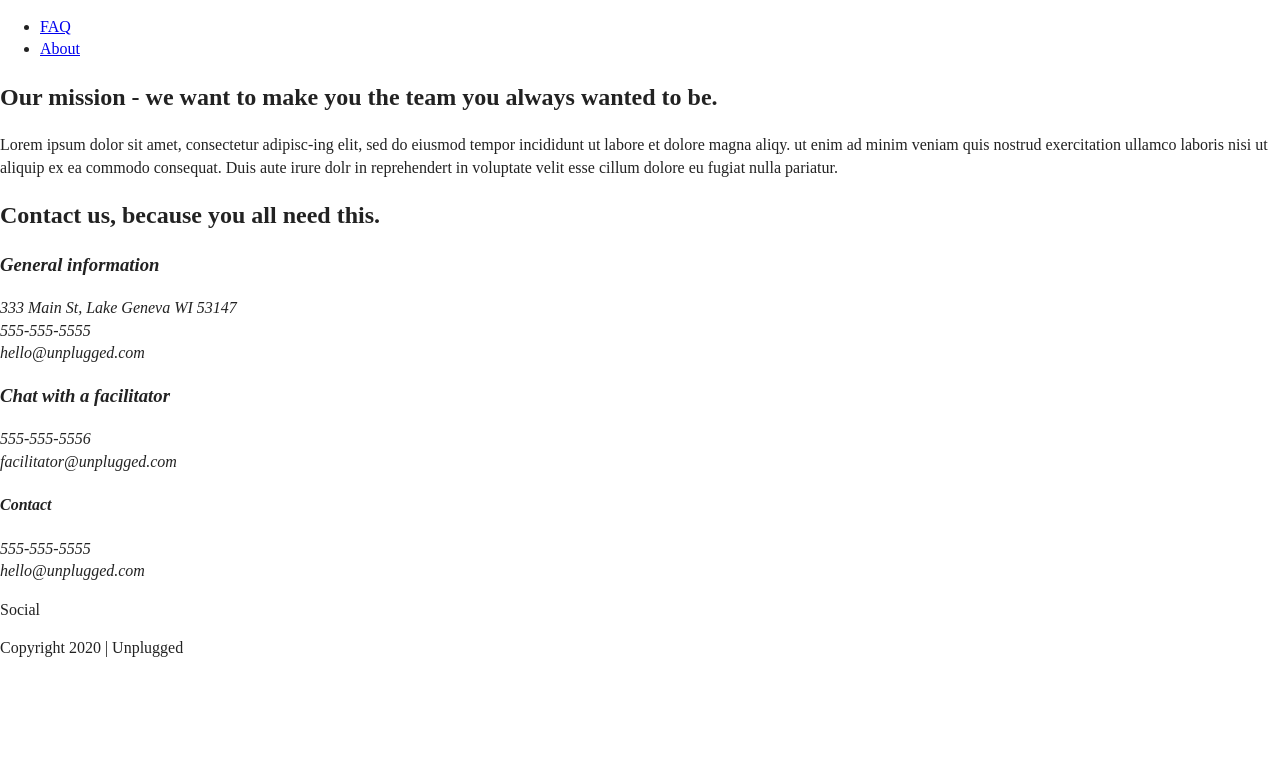
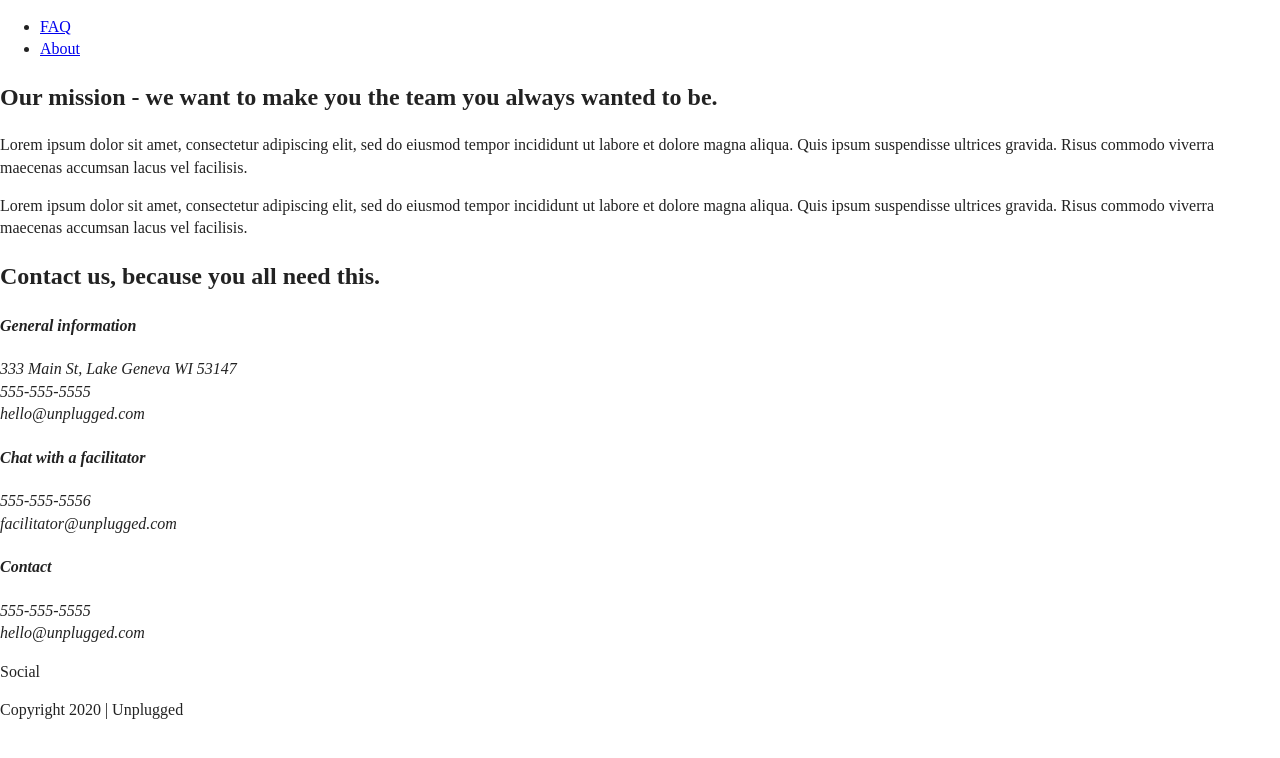
Before and after one commit to MelanieJA/unplugged, a website: page about/index.html in a window 1280 px wide. Drawn offline with Linux system fonts and the light colour scheme.

Commit message:
Amended about html

```diff
--- a/about/index.html
+++ b/about/index.html
@@ -45,9 +45,14 @@
 
     <section class="mission">
       <div class="content-wrapper">
-        <h2 class="heading"> Our mission - we want to make you the team you always wanted to be.</h2>
+        <h2> Our mission - we want to make you the team you always wanted to be.</h2>
         <div class="mission-content">
-          <p>Lorem ipsum dolor sit amet, consectetur adipisc-ing elit, sed do eiusmod tempor incididunt ut labore et dolore magna aliqy.  ut enim ad minim veniam quis nostrud exercitation ullamco laboris nisi ut aliquip ex ea commodo consequat. Duis aute irure dolr in reprehendert in voluptate velit esse cillum dolore eu fugiat nulla pariatur.</p>
+          <p>Lorem ipsum dolor sit amet, consectetur adipiscing elit, sed do eiusmod tempor incididunt ut labore et
+            dolore magna aliqua. Quis ipsum suspendisse ultrices gravida. Risus commodo viverra maecenas accumsan lacus
+            vel facilisis.</p>
+          <p>Lorem ipsum dolor sit amet, consectetur adipiscing elit, sed do eiusmod tempor incididunt ut labore et
+            dolore magna aliqua. Quis ipsum suspendisse ultrices gravida. Risus commodo viverra maecenas accumsan lacus
+            vel facilisis. </p>
         </div>
       </div>
     </section>
@@ -58,21 +63,21 @@
     </section>
     <section class="contact-section">
       <div class="content-wrapper">
-        <h2 class="contact-heading">Contact us, because you all need this.</h2>
-        <address>
-          <div class="general-info">
-            <h3>General information</h3>
+        <h2 >Contact us, because you all need this.</h2>
+        <address class="contact-content">
+          <div>
+            <h4>General information</h4>
             <p> 333 Main St, Lake Geneva WI 53147<br>
               555-555-5555<br>
               hello@unplugged.com
             </p>
           </div>
-          <div class="chat">
-            <h3>Chat with a facilitator</h3>
+          <div>
+            <h4>Chat with a facilitator</h4>
             <p>555-555-5556<br>
             facilitator@unplugged.com</p>
           </div>
-      </address>
+        </address>
       </div>
     </section>
 
```
